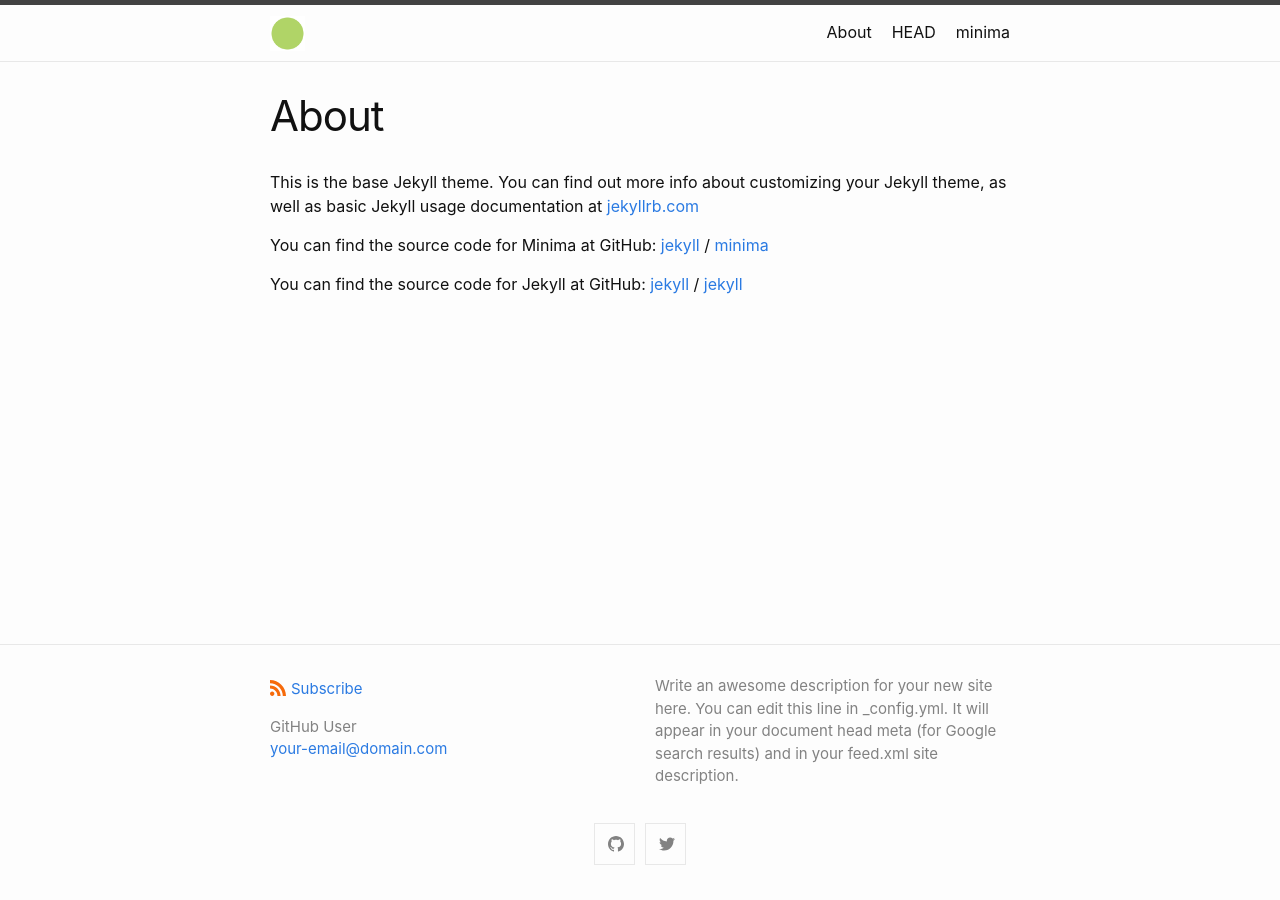
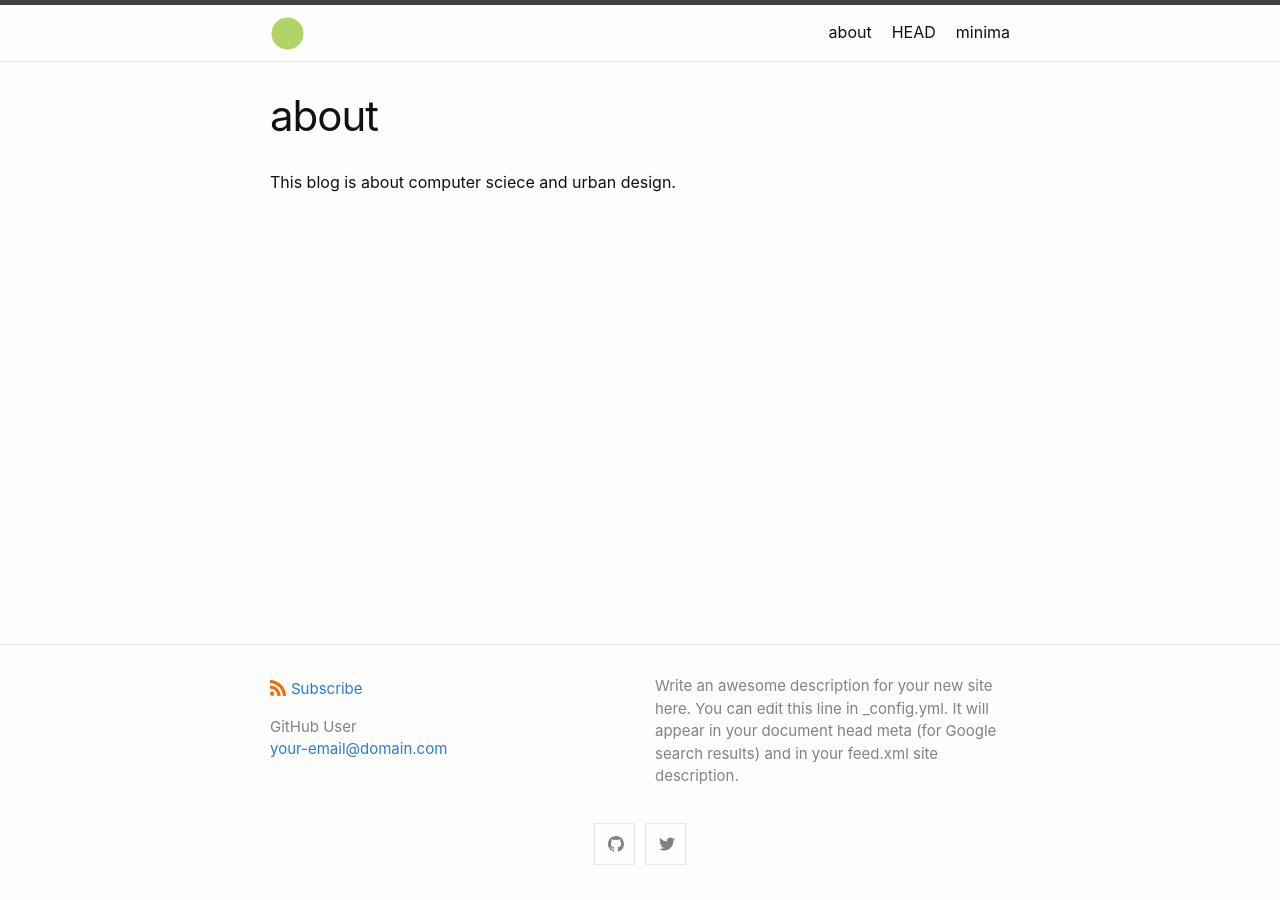
Before and after one commit to evergreencircle/research, a Jekyll site: the page built from about.md, in a window 1280 px wide. Built offline with Jekyll 4.4.1, drawn with Linux system fonts in a browser that asks for light colours.

Commit message:
Update about.md

```diff
--- a/about.md
+++ b/about.md
@@ -1,18 +1,7 @@
 ---
 layout: page
-title: About
+title: about
 permalink: /about/
 ---
 
-This is the base Jekyll theme. You can find out more info about customizing your Jekyll theme, as well as basic Jekyll usage documentation at [jekyllrb.com](https://jekyllrb.com/)
-
-You can find the source code for Minima at GitHub:
-[jekyll][jekyll-organization] /
-[minima](https://github.com/jekyll/minima)
-
-You can find the source code for Jekyll at GitHub:
-[jekyll][jekyll-organization] /
-[jekyll](https://github.com/jekyll/jekyll)
-
-
-[jekyll-organization]: https://github.com/jekyll
+This blog is about computer sciece and urban design.
```
